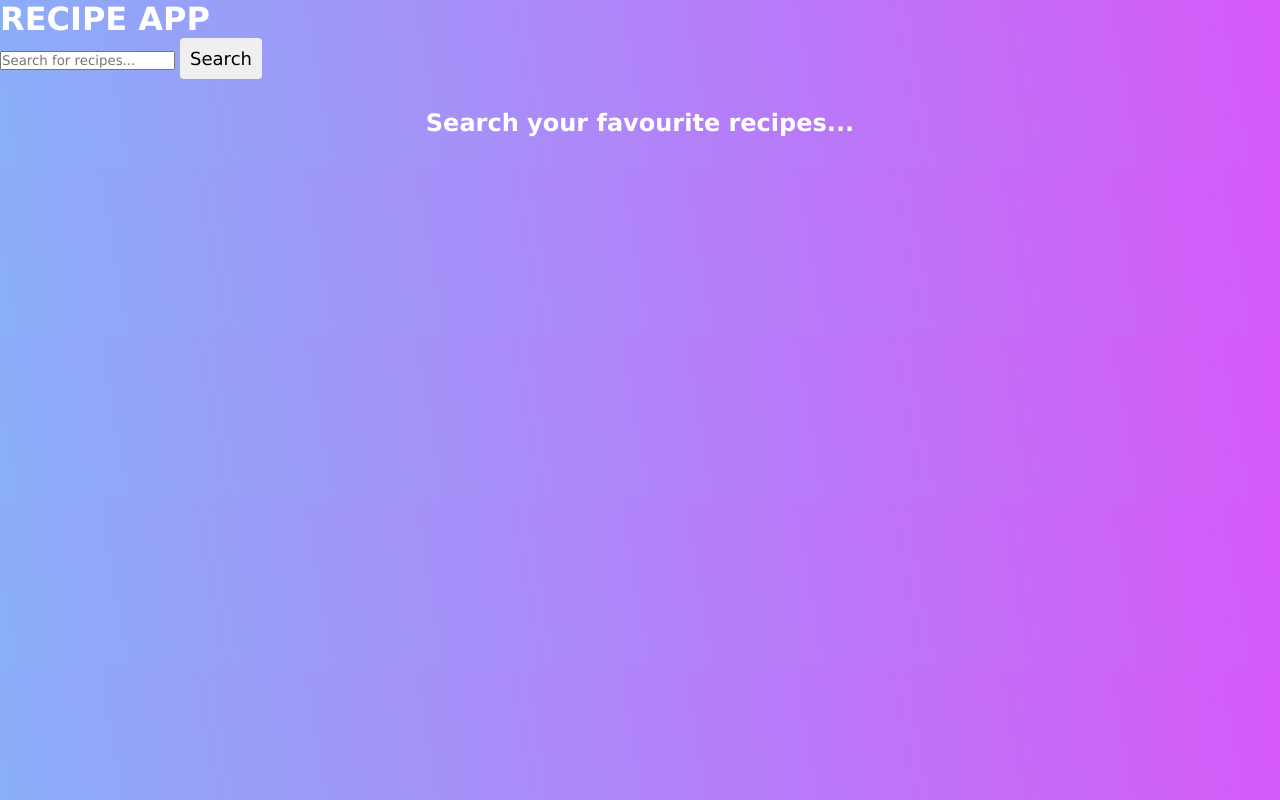
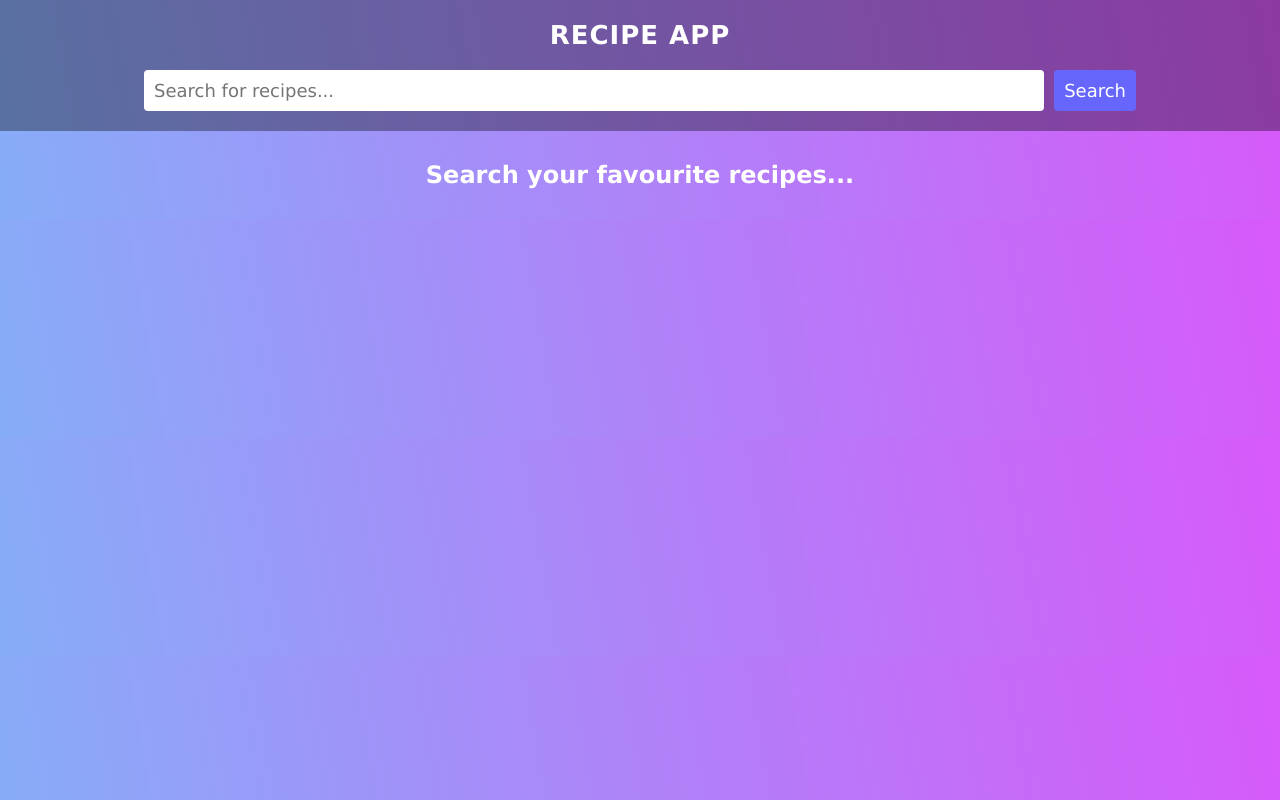
Before and after one commit to anhakobyan25/API, a plain HTML site: page index.html in a window 1280 px wide. Drawn offline with Linux system fonts and the light colour scheme.

Commit message:
Update style.css

```diff
--- a/style.css
+++ b/style.css
@@ -8,12 +8,12 @@
 
 body
 {
-    background: linear-gradient(-1000deg, #7aa4f7e1, rgba(209, 68, 248, 0.886));
+    background: linear-gradient(-1000deg, #7aa4f7e6, rgba(209, 68, 248, 0.886));
     color:white;
 
 }
 
-header nav
+.nav
 {
     flex-direction: column;
     background-color: rgba(0, 0, 0, 0.35);
@@ -24,14 +24,14 @@ header nav
     z-index: 1;
 }
 
-header nav h1
+.nav h1
 {
     font-size: 26px;
     font-weight: 700;
     letter-spacing: 1px;
 }
 
-header nav form
+.form
 {
     width: 80%;
     display: flex;
@@ -39,13 +39,13 @@ header nav form
     margin-top: 20px;
 }
 
-form input[type='text']
+.form input[type='text']
 {
     flex-grow: 1;
     margin-right: 10px;
 }
 
-form input[type='text'],
+.form input[type='text'],
  button[type='submit']
 {
     border: none;
@@ -54,7 +54,7 @@ form input[type='text'],
     border-radius: 4px;
 }
 
-form button[type='submit']
+.form button[type='submit']
 {
     border:none;
     background-color: rgb(102, 102, 252);
@@ -62,7 +62,7 @@ form button[type='submit']
     cursor: pointer;
 }
 
-form button[type='submit']:hover,
+.form button[type='submit']:hover,
 .recipe button:hover,
 .recipe-close-btn:hover
 {
@@ -137,7 +137,7 @@ form button[type='submit']:hover,
     left: 50%;
     transform: translate(-50%, -50%);
     -webkit-transform: translate(-50%, -50%);
-    background-color:rgba(61, 60, 60, 0.542);
+    background-color:rgba(202, 81, 235, 0.886);
     border-radius: 12px;
     width: 40%;
     height: 40%;
```
